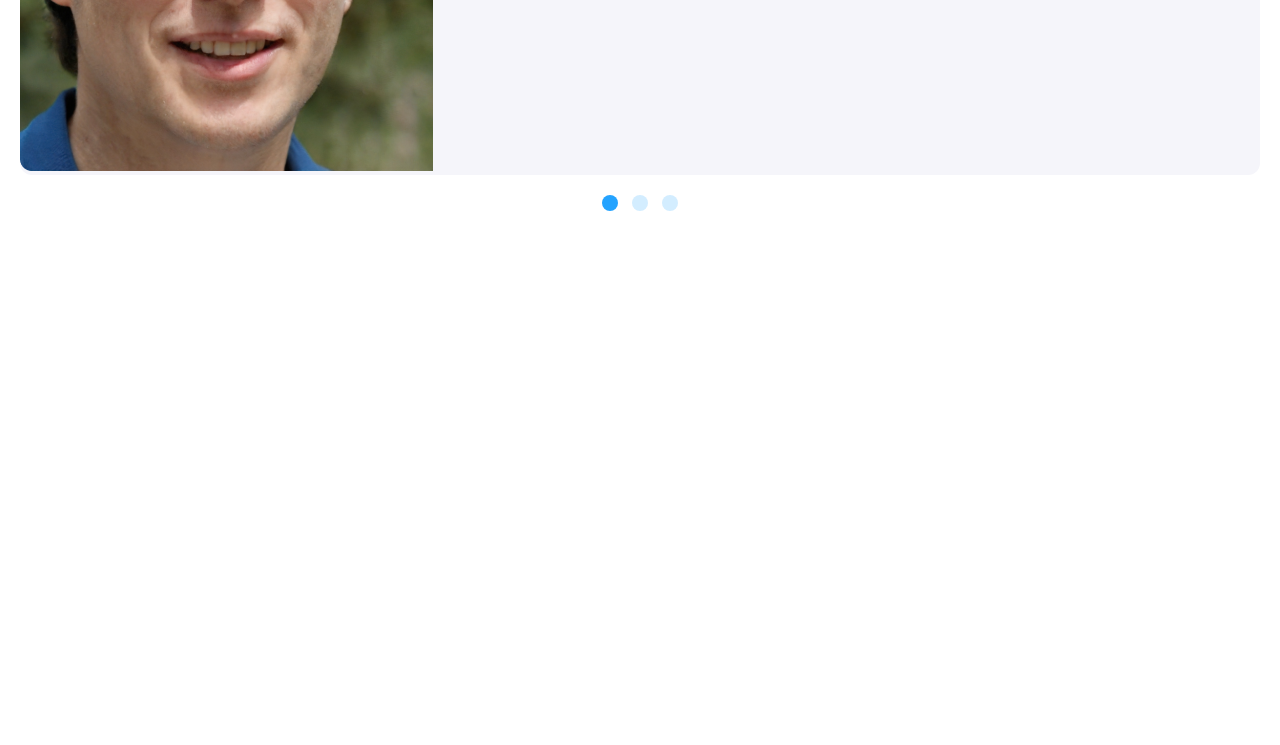
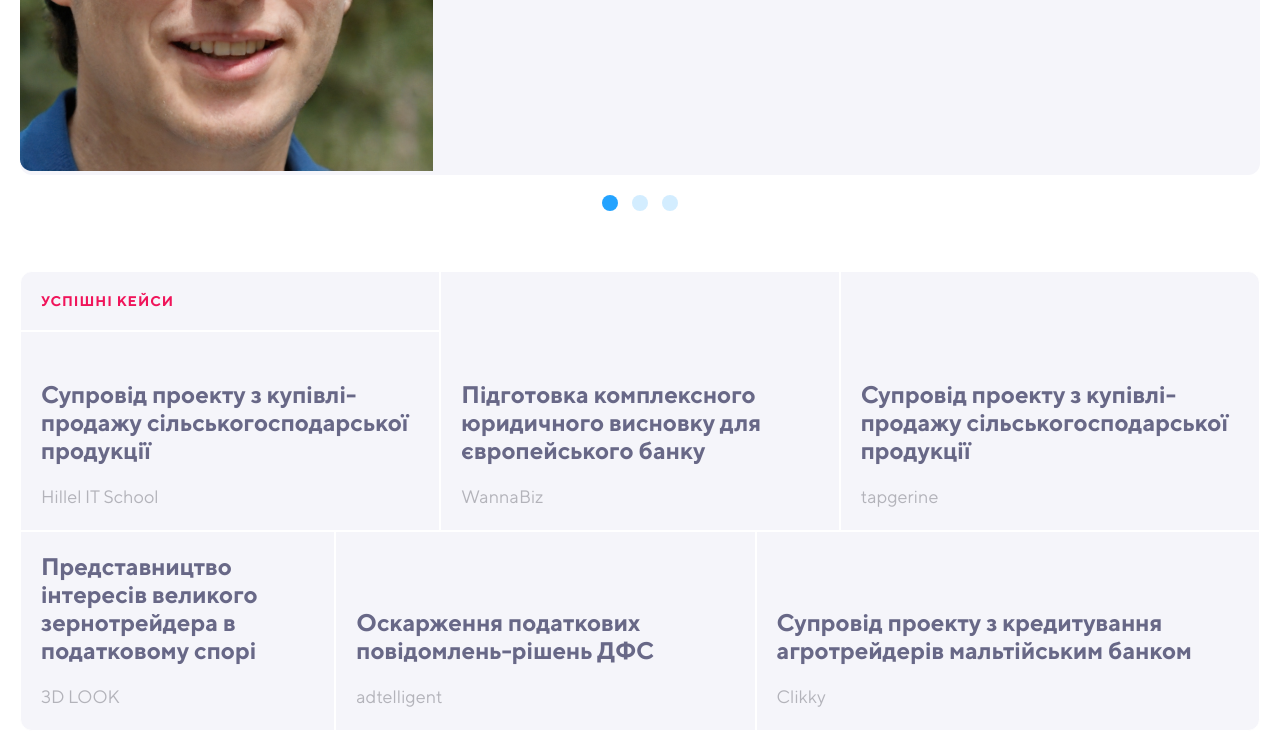
Before and after one commit to Zhdanovych/hlegals-template-master, a website: page index.html in a window 1280 px wide. Shown: the part 2517-3262 px from the top of the page. Before the commit the page ends 2960 px from the top, so only its background shows below. Drawn offline with Linux system fonts and the light colour scheme.

Commit message:
Декстоп вервия cases

```diff
--- /dev/null
+++ b/assets/scss/pages/home/cases/_cases.scss
@@ -0,0 +1,115 @@
+@use "../../../presets/index" as *;
+@use "../../../mixins/index" as *;
+
+.cases {
+  padding-top: $gap;
+  padding-bottom: $gap;
+  &__container {
+    @extend %container;
+  }
+  &__content {
+    display: grid;
+    grid-template-columns: 1.5fr 0.5fr 1.5fr 0.4fr 2fr;
+    grid-template-rows: 0.3fr 1fr 1fr;
+    grid-template-areas: "item1 item1 item3 item3 item4"
+                         "item2 item2 item3 item3 item4"
+                         "item5 item6 item6 item7 item7"
+                         ;
+  }
+  &__item1 {
+    border-radius: 12px 0px 0px 0px;
+    padding: $gap;
+    background-color: $color-gray-bg;
+    border: 1px solid $color-white;
+    grid-area: item1;
+    display: flex;
+    flex-direction: column;
+    justify-content: flex-end;
+  }
+  &__item2 {
+    padding: $gap;
+    background-color: $color-gray-bg;
+    border: 1px solid $color-white;
+    grid-area: item2;
+    display: flex;
+    flex-direction: column;
+    justify-content: flex-end;
+    row-gap: $gap;
+
+  }
+  &__item3 {
+    padding: $gap;
+    background-color: $color-gray-bg;
+    border: 1px solid $color-white;
+    grid-area: item3;
+    display: flex;
+    flex-direction: column;
+    justify-content: flex-end;
+    row-gap: $gap;
+
+  }
+  &__item4 {
+    border-radius: 0px 12px 0px 0px;
+    padding: $gap;
+    background-color: $color-gray-bg;
+    border: 1px solid $color-white;
+    grid-area: item4;
+    display: flex;
+    flex-direction: column;
+    justify-content: flex-end;
+    row-gap: $gap;
+
+  }
+  &__item5 {
+    padding: $gap;
+    background-color: $color-gray-bg;
+    border: 1px solid $color-white;
+    grid-area: item5;
+    display: flex;
+    flex-direction: column;
+    justify-content: flex-end;
+    row-gap: $gap;
+    border-radius: 0px 0px 0px 12px;
+
+  }
+  &__item6 {
+    padding: $gap;
+    background-color: $color-gray-bg;
+    border: 1px solid $color-white;
+    grid-area: item6;
+    display: flex;
+    flex-direction: column;
+    justify-content: flex-end;
+    row-gap: $gap;
+
+  }
+  &__item7 {
+    padding: $gap;
+    background-color: $color-gray-bg;
+    border: 1px solid $color-white;
+    grid-area: item7;
+    display: flex;
+    flex-direction: column;
+    justify-content: flex-end;
+    row-gap: $gap;
+    border-radius: 0px 0px 12px 0px;
+
+  }
+  &__item-header {
+    font-size: 14px;
+    line-height: 17px;
+    letter-spacing: 1px;
+    text-transform: uppercase;
+    color: $color-accent;
+  }
+  &__item-title {
+    font-size: 24px;
+    line-height: 28px;
+    color: $color-primary-soft;
+  }
+  &__item-company {
+    font-size: 18px;
+    line-height: 26px;
+    color: $color-gray-text;
+  }
+}
--- /dev/null
+++ b/assets/scss/pages/home/cases/_index.scss
@@ -0,0 +1 @@
+@forward "cases";
--- a/assets/scss/style.scss
+++ b/assets/scss/style.scss
@@ -5,3 +5,4 @@
 @use "pages/home/experience";
 @use "pages/home/services";
 @use "pages/home/team";
+@use "pages/home/cases"
--- a/index.html
+++ b/index.html
@@ -212,8 +212,42 @@
 
       </div>
     </section>
-    <section class="cases"></section>
-    <section class="clients"></section>
+    <section class="cases">
+      <div class="cases__container">
+        <div class="cases__content">
+          <div class="cases__item1">
+            <h3 class="cases__item-header">Успішні кейси</h3>
+          </div>
+          <div class="cases__item2">
+            <h3 class="cases__item-title">Супровід проекту з купівлі-продажу сільськогосподарської продукції</h3>
+            <p class="cases__item-company">Hillel IT School</p>
+          </div>
+          <div class="cases__item3">
+            <h3 class="cases__item-title">Підготовка комплексного юридичного висновку для європейського банку</h3>
+            <p class="cases__item-company">WannaBiz</p>
+          </div>
+          <div class="cases__item4">
+            <h3 class="cases__item-title">Супровід проекту з купівлі-продажу сільськогосподарської продукції</h3>
+            <p class="cases__item-company">tapgerine</p>
+          </div>
+          <div class="cases__item5">
+            <h3 class="cases__item-title">Представництво інтересів великого зернотрейдера в податковому спорі</h3>
+            <p class="cases__item-company">3D LOOK</p>
+          </div>
+          <div class="cases__item6">
+            <h3 class="cases__item-title">Оскарження податкових повідомлень-рішень ДФС</h3>
+            <p class="cases__item-company">adtelligent</p>
+          </div>
+          <div class="cases__item7">
+            <h3 class="cases__item-title">Супровід проекту з кредитування агротрейдерів мальтійським банком</h3>
+            <p class="cases__item-company">Clikky</p>
+          </div>
+
+        </div>
+      </div>
+    </section>
+    <section class=" clients">
+    </section>
     <section class="publications"></section>
 
     <br><br><br><br><br><br><br><br><br><br>
```
Also changed, not shown: assets/css/style.css.
